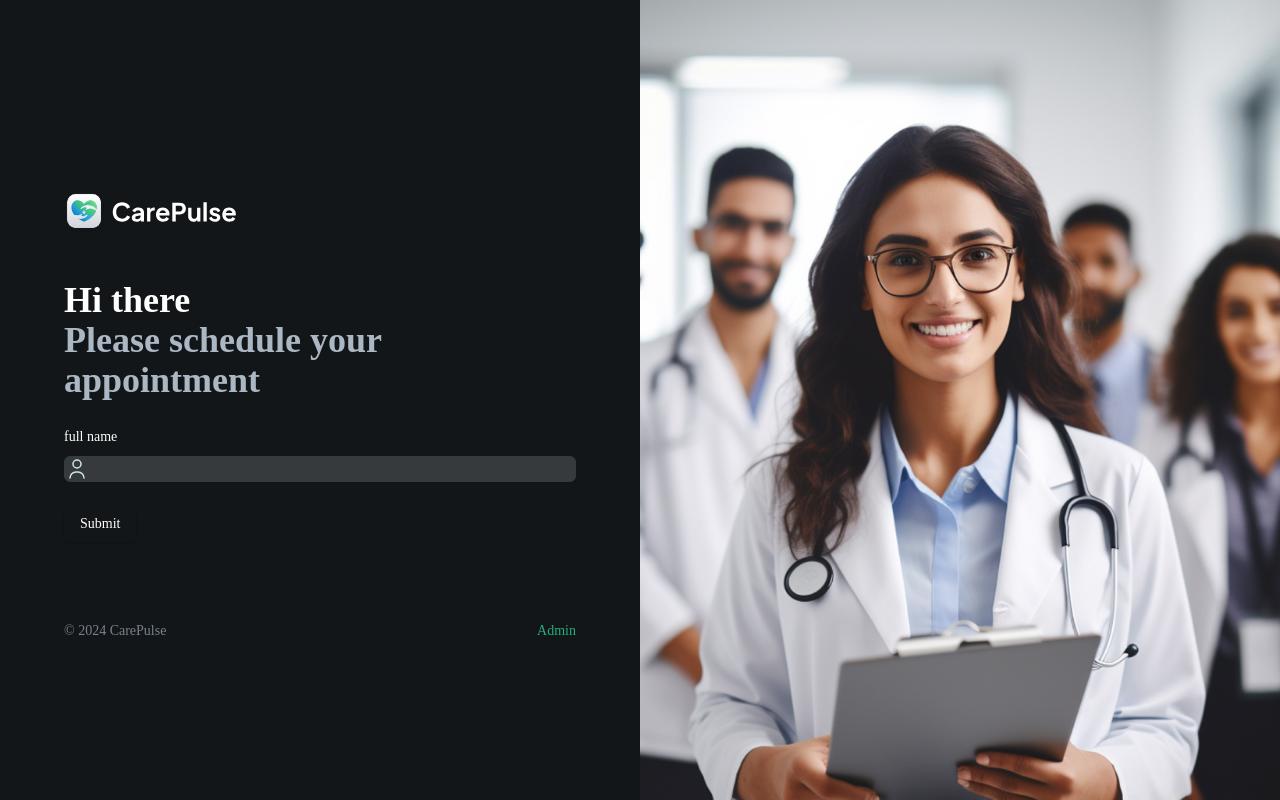
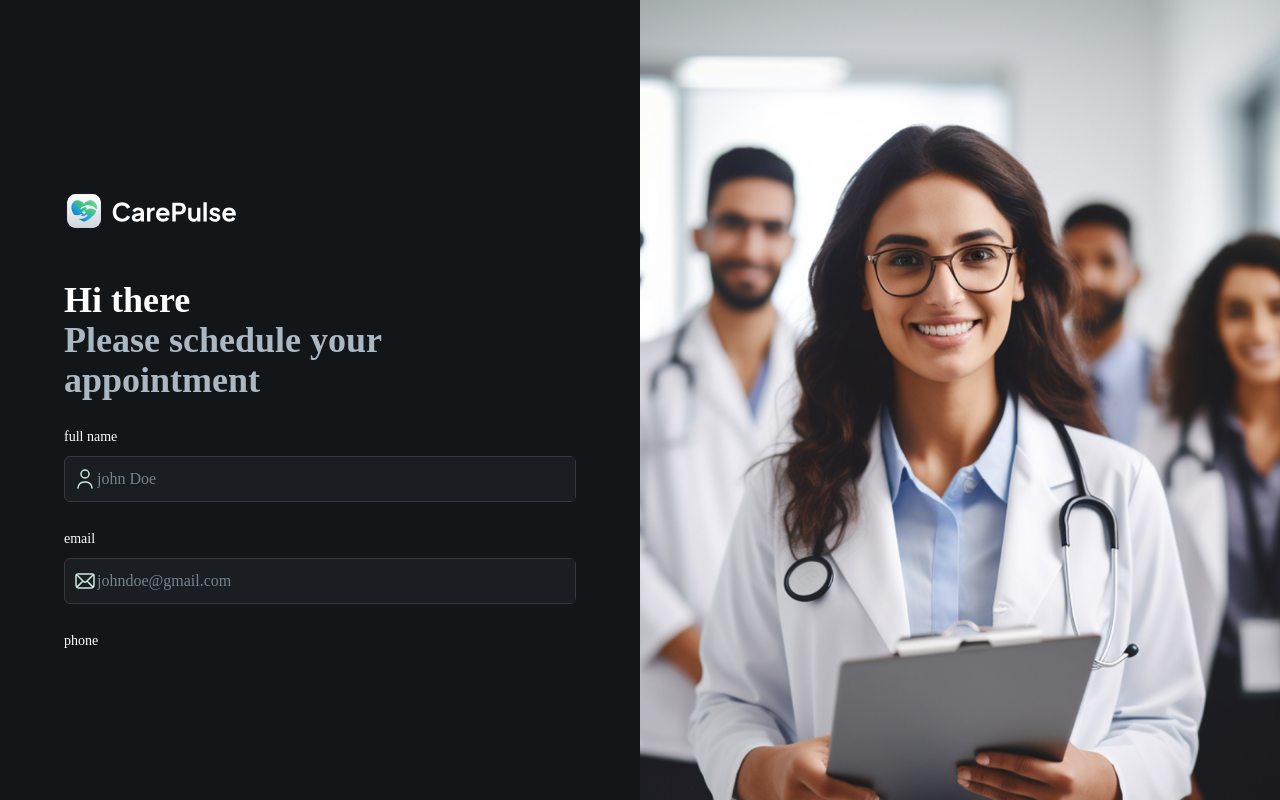
Before and after one commit to kinglove58/doctorappointment, a Next.js app: page / in a window 1280 px wide. Built offline with nearby package versions, Linux system fonts and the light colour scheme; grey boxes are pictures that could not be loaded.

Commit message:
Add PatientForm component with validation and custom fields; implement loading state for submission

```diff
--- /dev/null
+++ b/components/SubmitButton.tsx
@@ -0,0 +1,39 @@
+import React from "react";
+import { boolean, string } from "zod";
+import { Button } from "./ui/button";
+import Image from "next/image";
+
+interface ButtonProps {
+  isLoading: boolean;
+  className: string;
+  children: React.ReactNode;
+}
+export const SubmitButton = ({
+  isLoading,
+  className,
+  children,
+}: ButtonProps) => {
+  return (
+    <Button
+      type="submit"
+      disabled={isLoading}
+      className={className ?? "shad-primary-btn w-full"}
+    >
+      {isLoading ? (
+        <div className="flex gap-4 items-center">
+          {" "}
+          <Image
+            src="/assets/icons/loader.svg"
+            alt="loader"
+            width={24}
+            height={24}
+            className="animate-spin "
+          />{" "}
+          loading...
+        </div>
+      ) : (
+        children
+      )}
+    </Button>
+  );
+};
--- a/components/form/PatientForm.tsx
+++ b/components/form/PatientForm.tsx
@@ -6,7 +6,10 @@ import { z } from "zod";
 import { Button } from "../ui/button";
 import { Form } from "@/components/ui/form";
 import CustomField from "../ui/CustomField";
-
+import { SubmitButton } from "../SubmitButton";
+import { useState } from "react";
+import { userFormValidation } from "@/lib/validation";
+import { useRouter } from "next/navigation";
 export enum formFieldType {
   INPUT = "input",
   SKELETON = "skeleton",
@@ -17,28 +20,34 @@ export enum formFieldType {
   SELECT = "select",
 }
 
-const formSchema = z.object({
-  username: z.string().min(2, {
-    message: "Username must be at least 2 characters.",
-  }),
-});
-
-interface FormValues {
-  username: string;
-}
-
 const PatientForm: React.FC = () => {
-  const form = useForm<FormValues>({
-    resolver: zodResolver(formSchema),
+  const [isLoading, setIsLoading] = useState(false);
+  const form = useForm<z.infer<typeof userFormValidation>>({
+    resolver: zodResolver(userFormValidation),
     defaultValues: {
-      username: "",
+      name: "",
+      phone: "",
+      email: "",
     },
   });
 
-  function onSubmit(values: FormValues) {
-    // Do something with the form values.
-    // ✅ This will be type-safe and validated.
-    console.log(values);
+  async function onSubmit({
+    name,
+    phone,
+    email,
+  }: z.infer<typeof userFormValidation>) {
+    setIsLoading(true);
+    try {
+      //   const userData = {
+      //     name,
+      //     phone,
+      //     email,
+      //   };
+      //   const user = await createUser(userData);
+      //   if (user) router.push(`/patients/${user.id}/register`);
+    } catch (error) {
+      console.log(error);
+    }
   }
 
   return (
@@ -56,8 +65,24 @@ const PatientForm: React.FC = () => {
           placeholder="john Doe"
           iconAlt="user"
           iconSrc="/assets/icons/user.svg"
+        />{" "}
+        <CustomField
+          fieldType={formFieldType.INPUT}
+          control={form.control}
+          name="Email"
+          label="email"
+          placeholder="johndoe@gmail.com"
+          iconAlt="user"
+          iconSrc="/assets/icons/email.svg"
         />
-        <Button type="submit">Submit</Button>
+        <CustomField
+          fieldType={formFieldType.PHONE_INPUT}
+          control={form.control}
+          name="Phone number"
+          label="phone"
+          placeholder="(555) 223 556"
+        />
+        <SubmitButton isLoading={isLoading}>Get started</SubmitButton>
       </form>
     </Form>
   );
--- a/components/ui/CustomField.tsx
+++ b/components/ui/CustomField.tsx
@@ -12,6 +12,8 @@ import { Input } from "@/components/ui/input";
 import { Control } from "react-hook-form";
 import { formFieldType } from "../form/PatientForm";
 import Image from "next/image";
+import "react-phone-number-input/style.css";
+import PhoneInput from "react-phone-number-input";
 interface CustomProps {
   control: Control<any>;
   fieldType: formFieldType;
@@ -28,23 +30,41 @@ interface CustomProps {
 }
 
 const RenderField = ({ field, props }: { field: any; props: CustomProps }) => {
-  const { fieldType, iconSrc, iconAlt } = props;
+  const { fieldType, iconSrc, iconAlt, placeholder } = props;
   switch (fieldType) {
     case formFieldType.INPUT:
       return (
-        <div className="flex rounded-md border border-dark-500 bg-dark-500">
+        <div className="flex  rounded-md border border-dark-500 bg-dark-400">
           {iconSrc && (
             <Image
               src={iconSrc}
               alt={iconAlt || "icon"}
               width={24}
               height={24}
+              className="ml-2"
             />
           )}
+          <FormControl>
+            <input
+              placeholder={placeholder}
+              {...field}
+              className=" shad-input flex-1 border-0"
+            />
+          </FormControl>
         </div>
       );
-
-      break;
+    case formFieldType.PHONE_INPUT:
+      return (
+        <PhoneInput
+          defaultCountry="US"
+          international
+          withCountryCallingCode
+          value={(field.value as E164Number) || undefined}
+          placeholder={placeholder}
+          onChange={field.onChange}
+          className="input-phone"
+        />
+      );
 
     default:
       break;
--- /dev/null
+++ b/lib/validation.ts
@@ -0,0 +1,12 @@
+import { z } from "zod";
+
+export const userFormValidation = z.object({
+  name: z
+    .string()
+    .min(2, "Username must be at least 2 characters.")
+    .max(50, "Username must be max of 50 characters."),
+  email: z.string().email("invalid email address"),
+  phone: z
+    .string()
+    .refine((phone) => /^\+\d[10-50]$/.test(phone), "invalid phone number"),
+});
```
